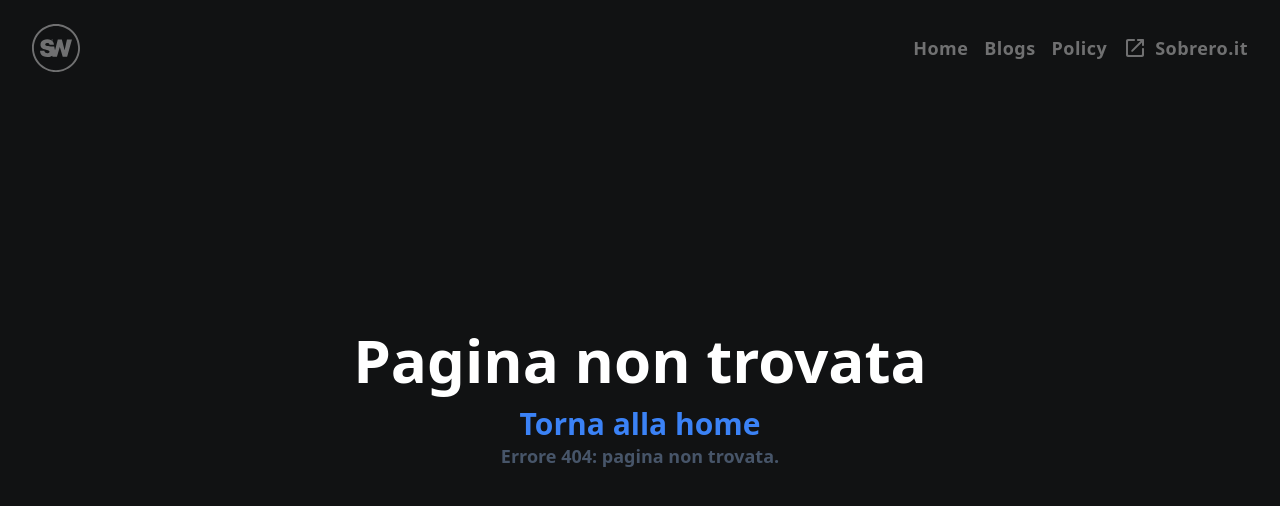
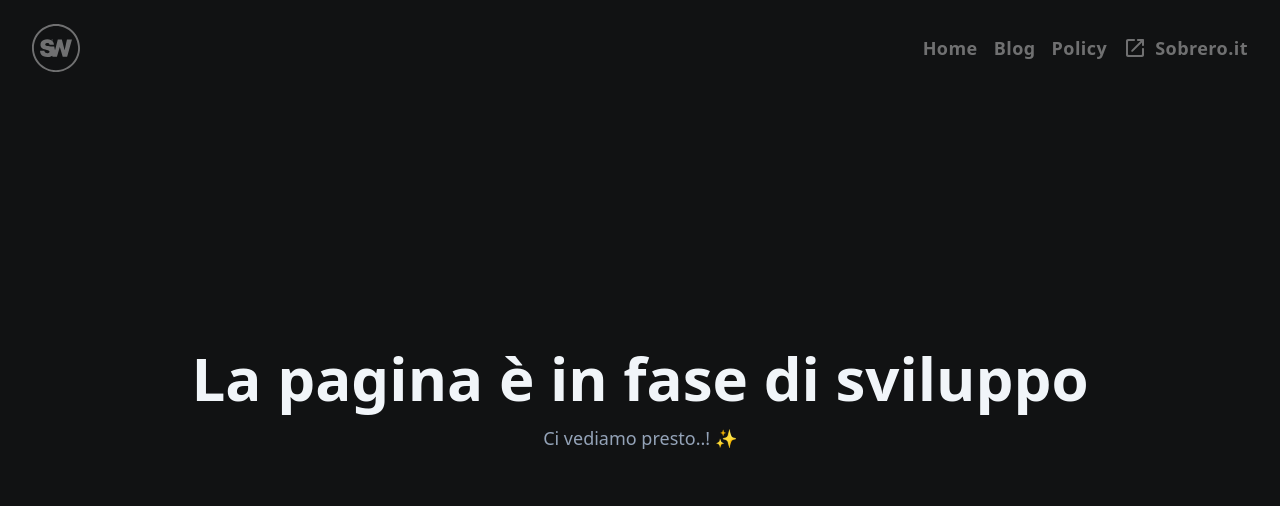
Before and after one commit to Ornitorink0/SobreWeb.it, a React (Vite) app: page /blog in a window 1280 px wide. Before the commit this address had no page. Shown: the top 506 px of the page. Built offline with nearby package versions, Linux system fonts and the light colour scheme.

Commit message:
Blog e non Blogs

```diff
--- a/src/App.jsx
+++ b/src/App.jsx
@@ -2,7 +2,7 @@ import { BrowserRouter, Routes, Route } from "react-router-dom";
 import { HelmetProvider } from 'react-helmet-async';
 
 import HomePage from "./pages/HomePage.jsx";
-import BlogsPage from "./pages/BlogsPage.jsx";
+import BlogPage from "./pages/BlogPage.jsx";
 import PolicyPage from "./pages/PolicyPage.jsx";
 import NoPage from "./pages/NoPage.jsx";
 
@@ -14,7 +14,7 @@ function App() {
           <Route index element={<HomePage />} />
           <Route path="/" element={<HomePage />} />
           <Route path="/home" element={<HomePage />} />
-          <Route path="/blogs" element={<BlogsPage />} />
+          <Route path="/blog" element={<BlogPage />} />
           <Route path="/Policy" element={<PolicyPage />} />
           <Route path="*" element={<NoPage />} />
         </Routes>
--- a/src/components/NavigationBar.jsx
+++ b/src/components/NavigationBar.jsx
@@ -69,7 +69,7 @@ export default class NavigationBar extends PureComponent {
 
         {/* Menu per desktop */}
         <div className="hidden gap-4 text-lg font-semibold tracking-wide md:flex">
-          {["Home", "Blogs", "Policy"].map((item, index) => (
+          {["Home", "Blog", "Policy"].map((item, index) => (
             <a
               key={index}
               href={`/${item.toLowerCase()}`}
@@ -131,7 +131,7 @@ export default class NavigationBar extends PureComponent {
                 exit={{ y: "-100%" }}
                 transition={{ type: "spring", stiffness: 120, damping: 20 }}
               >
-                {["Home", "Blogs", "Policy"].map((item, index) => (
+                {["Home", "Blog", "Policy"].map((item, index) => (
                   <a
                     key={index}
                     href={`/${item.toLowerCase()}`}
--- a/src/pages/BlogsPage.jsx
+++ b/src/pages/BlogPage.jsx
@@ -1,7 +1,7 @@
 import React, { PureComponent } from "react";
 import NavigationBar from "../components/NavigationBar";
 
-export default class BlogsPage extends PureComponent {
+export default class BlogPage extends PureComponent {
   render() {
     return (
       <>
```
